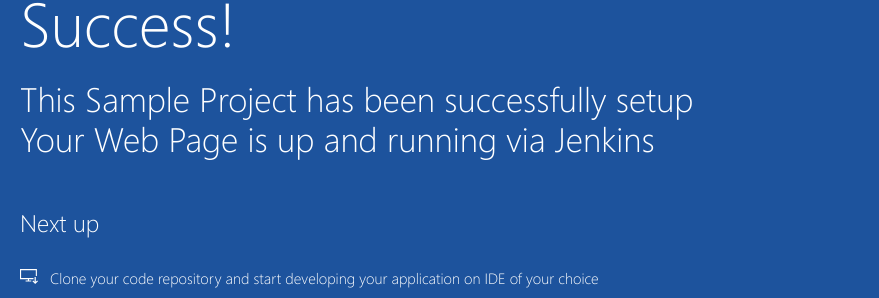
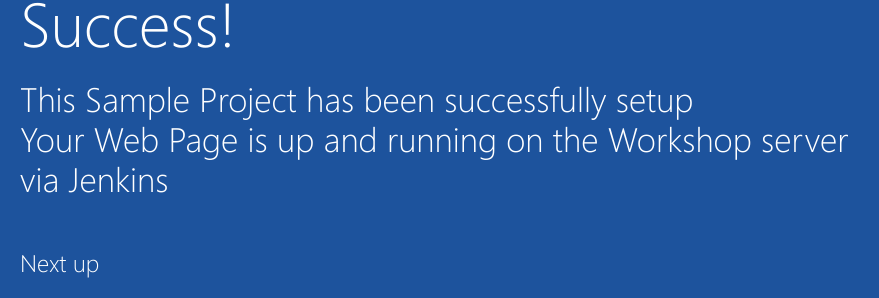
Before and after one commit to feeroz123/sample-project, a plain HTML site: page index.html in a window 1280 px wide. Shown: the part 392-690 px from the top of the page, 205-1084 px from the left. Drawn offline with Linux system fonts and the light colour scheme.

Commit message:
Update index.html

```diff
--- a/index.html
+++ b/index.html
@@ -20,7 +20,7 @@
             <div class="content-body">
                 <div class="success-text">Success!</div>
                 <div class="description line-1"> This Sample Project has been successfully setup</div>
-                <div class="description line-2"> Your Web Page is up and running via Jenkins</div>
+                <div class="description line-2"> Your Web Page is up and running on the Workshop server via Jenkins</div>
                 <div class="next-steps-container">
                     <div class="next-steps-header">Next up</div>
                     <div class="next-steps-body">
```
